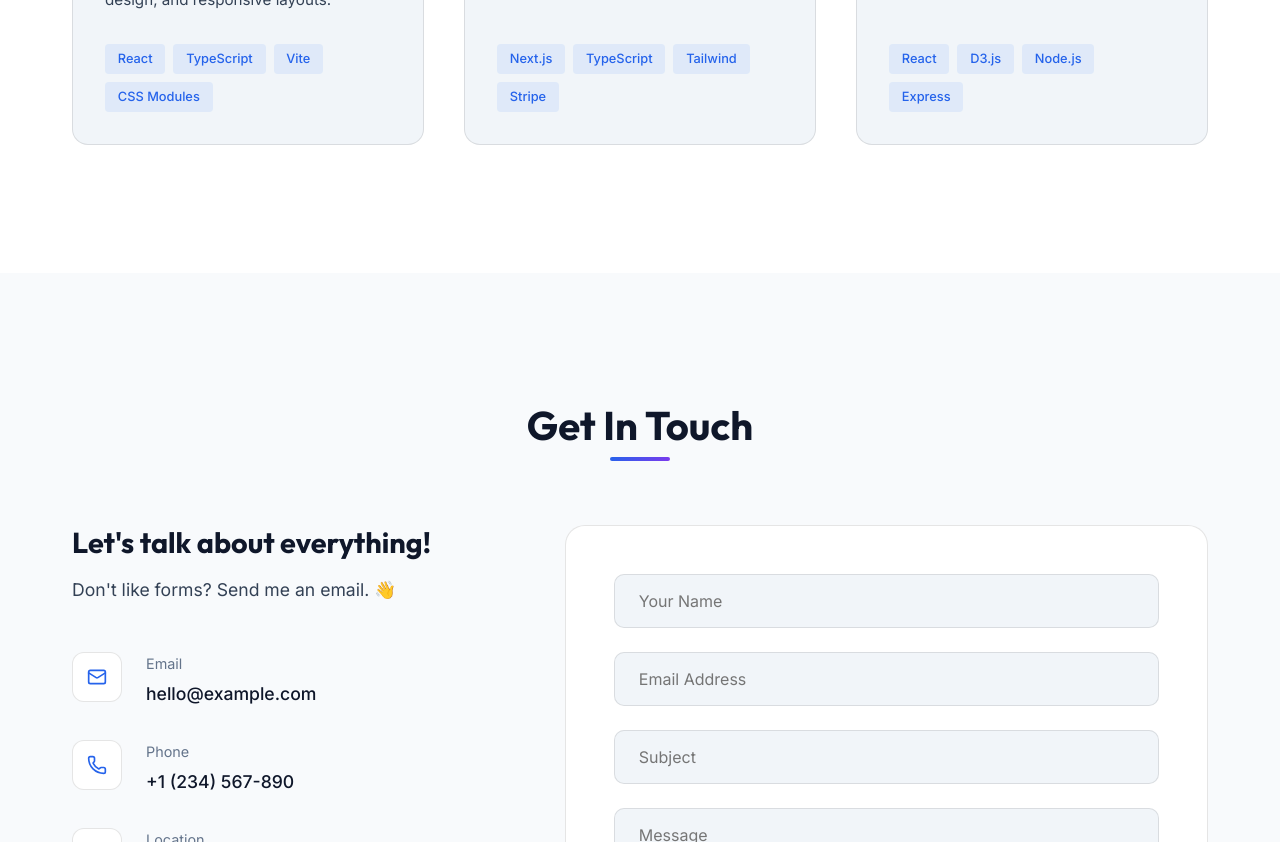
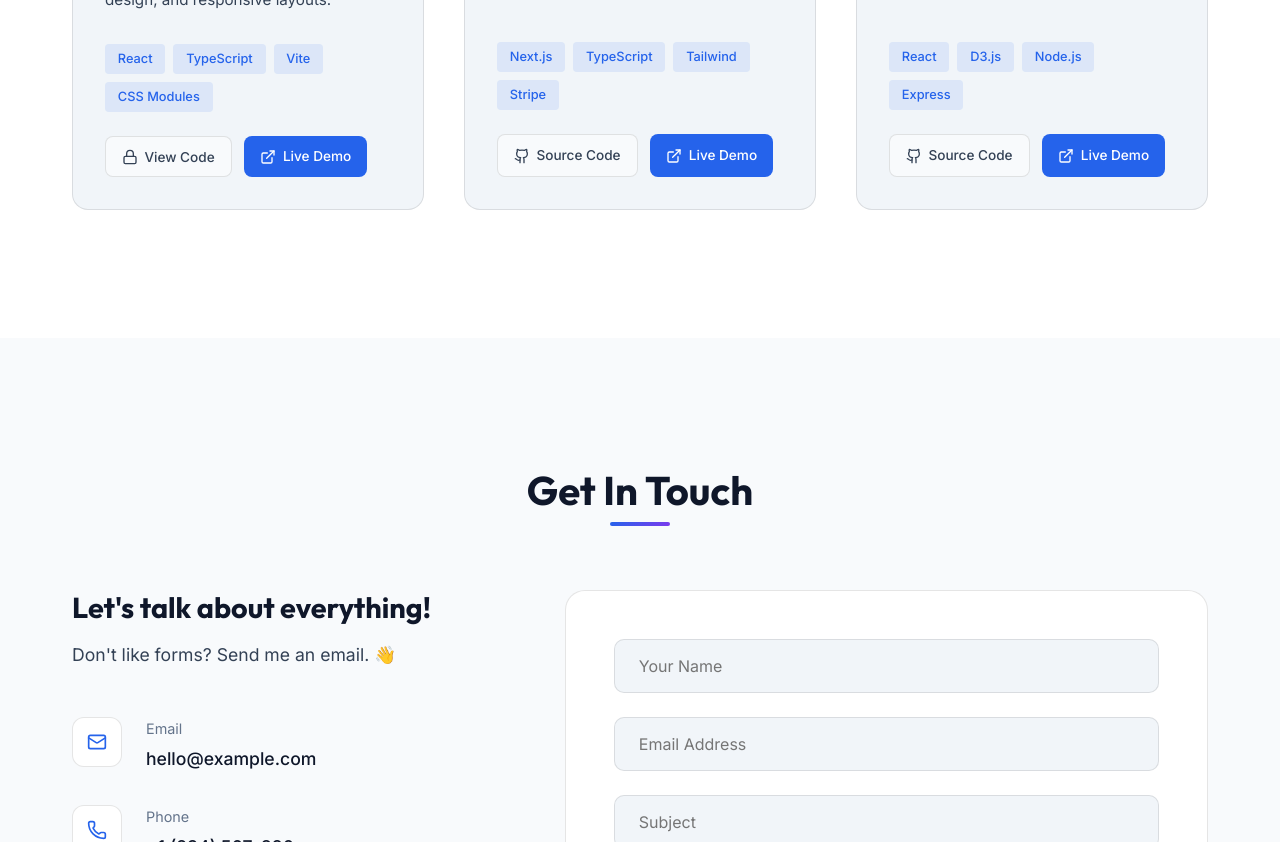
Before and after one commit to hrkshz/mysite, a React (Vite) app: page / in a window 1280 px wide. Shown: the part 3080-3922 px from the top of the page. Built offline with nearby package versions, Linux system fonts and the light colour scheme.

Commit message:
feat: make project links visible directly

```diff
--- a/src/components/Projects.module.css
+++ b/src/components/Projects.module.css
@@ -142,10 +142,50 @@
 .tag {
     font-size: 0.8rem;
     padding: 0.3rem 0.8rem;
-    background: rgba(59, 130, 246, 0.1);
+    background: rgba(37, 99, 235, 0.1);
     color: var(--accent-primary);
     border-radius: 4px;
     font-weight: 500;
+}
+
+.visibleActionLinks {
+    display: flex;
+    gap: 0.8rem;
+    margin-top: 1.5rem;
+}
+
+.actionBtn,
+.actionBtnPrimary {
+    display: flex;
+    align-items: center;
+    gap: 0.4rem;
+    padding: 0.6rem 1rem;
+    border-radius: 8px;
+    font-size: 0.85rem;
+    font-weight: 500;
+    transition: all 0.2s;
+    cursor: pointer;
+}
+
+.actionBtn {
+    background: var(--bg-primary);
+    color: var(--text-secondary);
+    border: 1px solid var(--border-color);
+}
+
+.actionBtn:hover {
+    background: var(--bg-tertiary);
+    color: var(--text-primary);
+}
+
+.actionBtnPrimary {
+    background: var(--accent-primary);
+    color: white;
+    border: none;
+}
+
+.actionBtnPrimary:hover {
+    background: var(--accent-secondary);
 }
 
 .privateBadge {
--- a/src/components/Projects.tsx
+++ b/src/components/Projects.tsx
@@ -60,22 +60,6 @@
                                 transition={{ duration: 0.6, delay: 0.2 + index * 0.1 }}
                             >
                                 <div className={styles.imageContainer}>
-                                    <div className={styles.overlay}>
-                                        <div className={styles.links}>
-                                            {project.isPrivateCode ? (
-                                                <button onClick={() => setIsViewerOpen(true)} className={styles.iconLink} aria-label="View Private Source Code">
-                                                    <Lock size={20} />
-                                                </button>
-                                            ) : (
-                                                <a href={project.github} target="_blank" rel="noopener noreferrer" className={styles.iconLink} aria-label="GitHub Repository">
-                                                    <Github size={20} />
-                                                </a>
-                                            )}
-                                            <a href={project.demo} target="_blank" rel="noopener noreferrer" className={styles.iconLink} aria-label="Live Demo">
-                                                <ExternalLink size={20} />
-                                            </a>
-                                        </div>
-                                    </div>
                                     <img src={project.image} alt={project.title} className={styles.image} />
                                     {project.isPrivateCode && (
                                         <div className={styles.privateBadge}>
@@ -91,12 +75,26 @@
                                             <span key={tIndex} className={styles.tag}>{tag}</span>
                                         ))}
                                     </div>
+                                    <div className={styles.visibleActionLinks}>
+                                        {project.isPrivateCode ? (
+                                            <button onClick={() => setIsViewerOpen(true)} className={styles.actionBtn}>
+                                                <Lock size={16} /> View Code
+                                            </button>
+                                        ) : (
+                                            <a href={project.github} target="_blank" rel="noopener noreferrer" className={styles.actionBtn}>
+                                                <Github size={16} /> Source Code
+                                            </a>
+                                        )}
+                                        <a href={project.demo} target="_blank" rel="noopener noreferrer" className={styles.actionBtnPrimary}>
+                                            <ExternalLink size={16} /> Live Demo
+                                        </a>
+                                    </div>
                                 </div>
                             </motion.div>
                         ))}
                     </div>
                 </div>
-            </section>
+            </section >
 
             <CodeViewer
                 isOpen={isViewerOpen}
```
